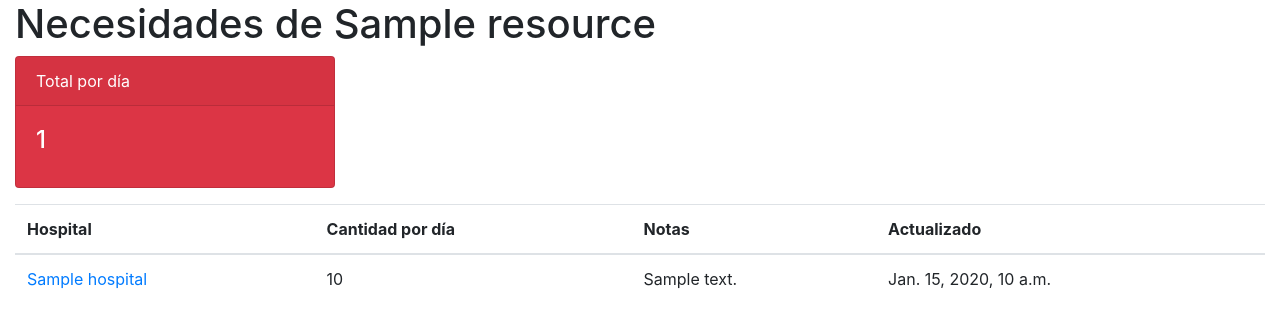
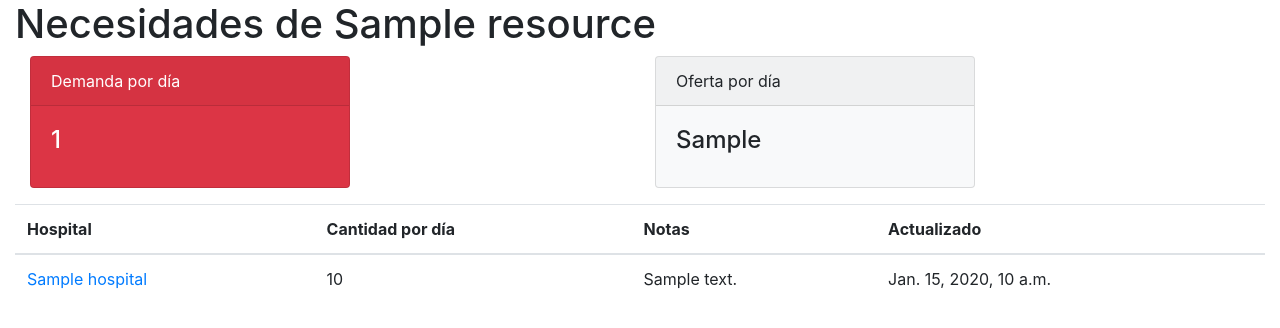
Before and after one commit to jantoniomartin/hospitales-covid19, a Django app: template fuckcovid/hospitals/templates/hospitals/resource_detail.html in a window 1280 px wide. Shown: the part 56-384 px from the top of the page. Run offline with Django 3.2, Linux system fonts and the light colour scheme; the template is opened without the code that fills it: most values are stand-ins (such as "Sample title", 1, 10 or a date in 2020); some libraries are stand-ins or nearby versions.

Commit message:
show production per day in resources list

```diff
--- a/config/urls.py
+++ b/config/urls.py
@@ -20,7 +20,7 @@ from django.views.generic import RedirectView
 urlpatterns = [
     path('admin/', admin.site.urls),
     path('accounts/', include('account.urls')),
-    path('hospitals', include('fuckcovid.hospitals.urls', namespace='hospitals')),
+    path('hospitals/', include('fuckcovid.hospitals.urls', namespace='hospitals')),
     path('makers', include('fuckcovid.makers.urls', namespace='makers')),
     path('', RedirectView.as_view(pattern_name='hospitals:region-list')),
 ]
--- a/fuckcovid/hospitals/models.py
+++ b/fuckcovid/hospitals/models.py
@@ -52,6 +52,12 @@ class Resource(models.Model):
             return total
         return 0
 
+    def get_total_production(self):
+        total = self.production_set.aggregate(total_per_day=Sum('amount_per_day'))['total_per_day']
+        if total is not None:
+            return total
+        return 0
+
 
 class Need(models.Model):
     hospital = models.ForeignKey('Hospital', verbose_name="hospital", on_delete=models.CASCADE)
--- a/fuckcovid/hospitals/templates/hospitals/resource_detail.html
+++ b/fuckcovid/hospitals/templates/hospitals/resource_detail.html
@@ -3,11 +3,25 @@
 {% block main %}
 <h1>Necesidades de {{ resource }}</h1>
 
-<div class="card text-white bg-danger mb-3" style="max-width: 20rem;">
-  <div class="card-header">Total por día</div>
-  <div class="card-body">
-    <h4 class="card-title">{{total_per_day|default_if_none:"No hay datos"}}</h4>
-  </div>
+<div class="container-fluid">
+    <div class="row">
+        <div class="col">
+        <div class="card text-white bg-danger mb-3" style="max-width: 20rem;">
+          <div class="card-header">Demanda por día</div>
+          <div class="card-body">
+            <h4 class="card-title">{{total_per_day|default_if_none:"No hay datos"}}</h4>
+          </div>
+        </div>
+        </div>
+        <div class="col">
+        <div class="card bg-light mb-3" style="max-width: 20rem;">
+          <div class="card-header">Oferta por día</div>
+          <div class="card-body">
+            <h4 class="card-title">{{production_per_day|default_if_none:"No hay datos"}}</h4>
+          </div>
+        </div>
+        </div>
+    </div>
 </div>
 
 <table class="table table-hover">
--- a/fuckcovid/hospitals/templates/hospitals/resource_list.html
+++ b/fuckcovid/hospitals/templates/hospitals/resource_list.html
@@ -8,7 +8,8 @@
     <thead>
     <tr>
         <th scope="col">Recurso</th>
-        <th scope="col">Cantidad por día</th>
+        <th scope="col">Demanda por día</th>
+        <th scope="col">Oferta por día</th>
     </tr>
     </thead>
     <tbody>
@@ -16,6 +17,7 @@
     <tr>
         <td><a href="{% url 'hospitals:resource-detail' resource.pk %}">{{resource}}</a></td>
         <td>{{resource.get_total_needs}}</td>
+        <td>{{resource.get_total_production}}</td>
     </tr>
 {% endfor %}
     </tbody>
--- a/fuckcovid/hospitals/views.py
+++ b/fuckcovid/hospitals/views.py
@@ -88,6 +88,7 @@ class ResourceDetail(DetailView):
     def get_context_data(self, **kwargs):
         context = super().get_context_data(**kwargs)
         context['total_per_day'] = self.object.need_set.aggregate(total_per_day=Sum('amount_per_day'))['total_per_day']
+        context['production_per_day'] = self.object.production_set.aggregate(total_per_day=Sum('amount_per_day'))['total_per_day']
         return context
 
 
```
